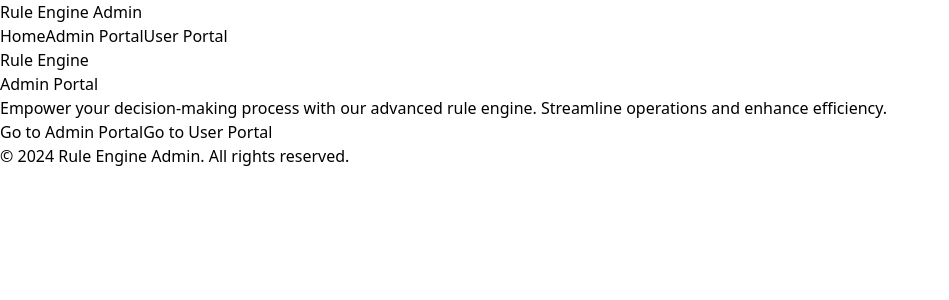
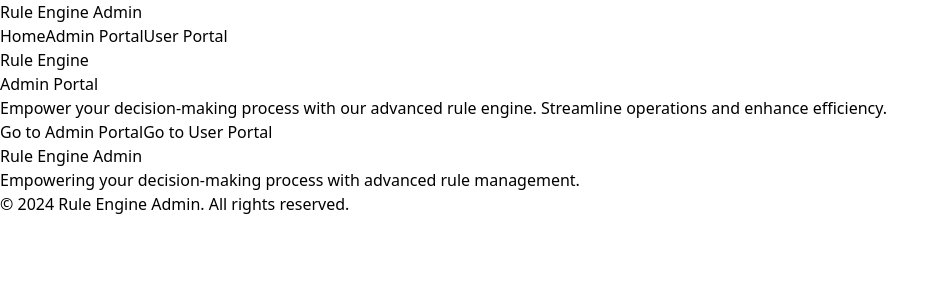
Before and after one commit to Ashutosh-Panda2004/Project-1_V-2_AshutoshPanda, a React (Vite) app in the folder frontend/: page / in a window 1280 px wide. Shown: the top 300 px of the page, without its empty margins (0-949 px from the left). Built offline with nearby package versions, Linux system fonts and the light colour scheme.

Commit message:
Adding dark theme to footer

```diff
--- a/frontend/src/components/Shared/Footer.jsx
+++ b/frontend/src/components/Shared/Footer.jsx
@@ -1,67 +1,47 @@
 // // frontend/src/components/Shared/Footer.jsx
 
-// import React from 'react';
+import React, { useEffect, useRef } from 'react';
+import { gsap } from 'gsap';
+import { ScrollTrigger } from 'gsap/ScrollTrigger';
 
-// const Footer = () => (
-//   <footer className="bg-gray-800 text-white p-4">
-//     <div className="container mx-auto text-center">
-//       &copy; {new Date().getFullYear()} Rule Engine. All rights reserved.
-//     </div>
-//   </footer>
-// );
-
-// export default Footer;
-
-
-
-
-
-
-
-
-
-
-
-
-
-
-
-// // frontend/src/components/Shared/Footer.jsx
-
-// import React from 'react';
-// import { motion } from 'framer-motion';
-
-// const Footer = () => (
-//   <motion.footer
-//     className="bg-gray-800 text-white p-4 mt-8"
-//     initial={{ opacity: 0 }}
-//     animate={{ opacity: 1 }}
-//     transition={{ duration: 0.5 }}
-//   >
-//     <div className="container mx-auto text-center">
-//       &copy; {new Date().getFullYear()} Rule Engine. All rights reserved.
-//     </div>
-//   </motion.footer>
-// );
-
-// export default Footer;
-
-
-
-
-
-
-
-
-// frontend/src/components/Shared/Footer.jsx
-
-import React from 'react';
+gsap.registerPlugin(ScrollTrigger);
 
 const Footer = () => {
+  const footerRef = useRef(null);
+
+  useEffect(() => {
+    const ctx = gsap.context(() => {
+      gsap.from(footerRef.current, {
+        scrollTrigger: {
+          trigger: footerRef.current,
+          start: "top bottom",
+          end: "bottom bottom",
+          scrub: 1,
+        },
+        opacity: 0,
+        y: 50,
+        duration: 1,
+        ease: 'power3.out',
+      });
+    }, footerRef);
+
+    return () => ctx.revert();
+  }, []);
+
   return (
-    <footer className="bg-gray-800 p-4 mt-8">
-      <div className="container mx-auto text-center text-gray-400">
-        © {new Date().getFullYear()} Rule Engine Admin. All rights reserved.
+    <footer ref={footerRef} className="bg-black text-white p-8 mt-16">
+      <div className="container mx-auto text-center">
+        <div className="mb-4">
+          <span className="text-2xl font-bold text-transparent bg-clip-text bg-gradient-to-r from-purple-400 to-pink-600">
+            Rule Engine Admin
+          </span>
+        </div>
+        <p className="text-gray-400 mb-4">
+          Empowering your decision-making process with advanced rule management.
+        </p>
+        <div className="text-sm text-gray-500">
+          © {new Date().getFullYear()} Rule Engine Admin. All rights reserved.
+        </div>
       </div>
     </footer>
   );
```
